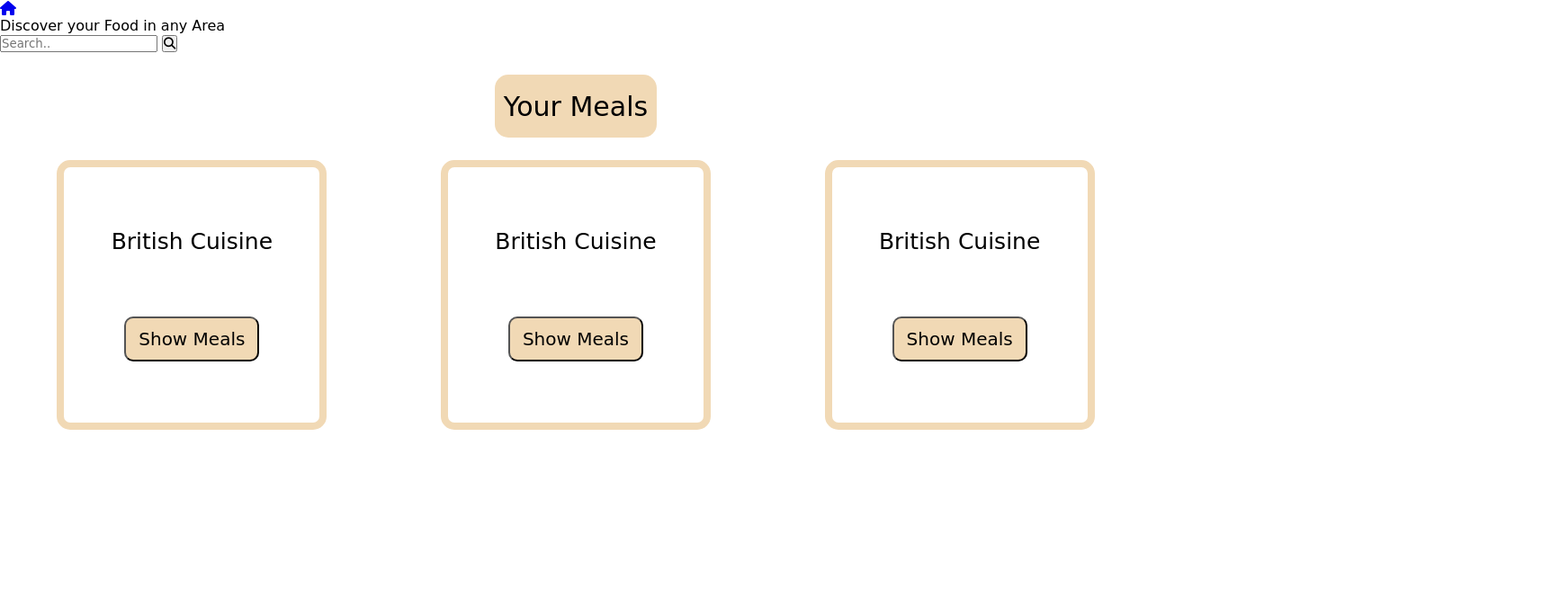
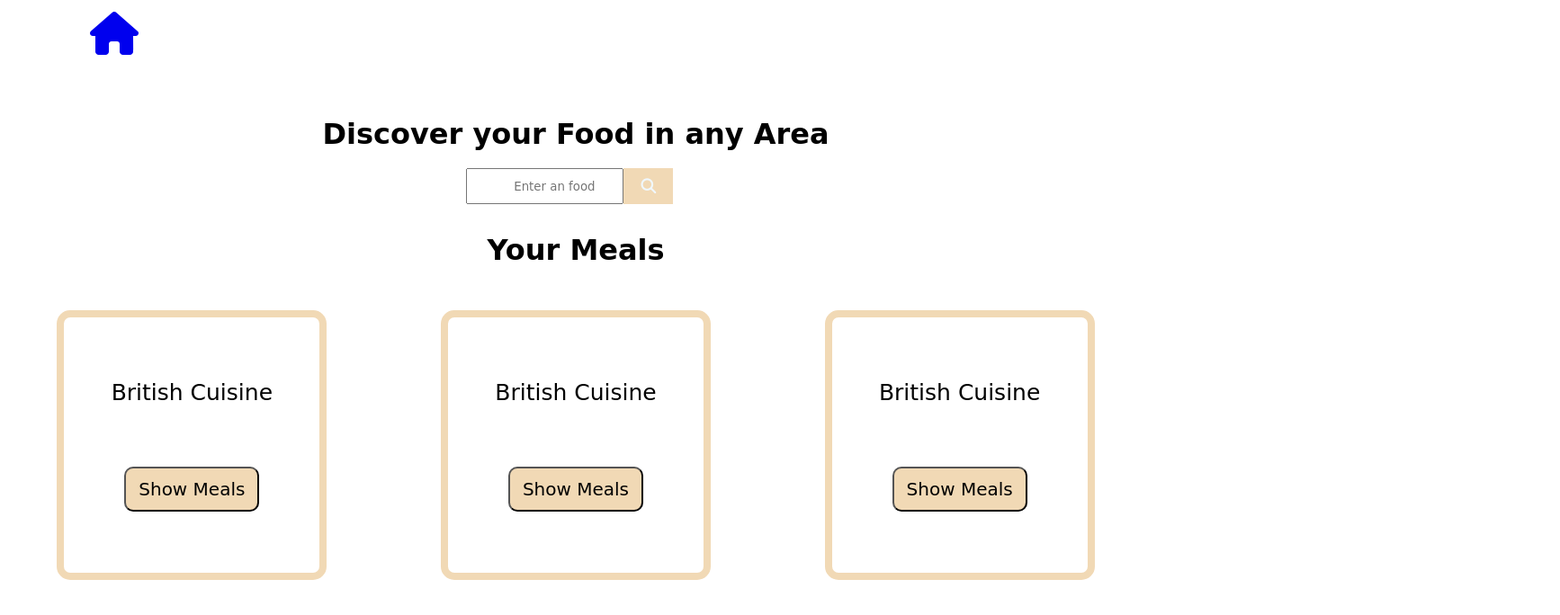
Before and after one commit to GSG-G11/FoodGrid-Mahmoud-Khaled, a plain HTML site: page meals.html in a window 1280 px wide. Shown: the whole page at 90% size, 1734 px wide, since content can reach past the window. Drawn offline with Linux system fonts and the light colour scheme.

Commit message:
styling meals page relates #3

```diff
--- a/meals.html
+++ b/meals.html
@@ -10,23 +10,30 @@
   </head>
   <body>
 
+    <div class="container">
     <nav class="home">
-        <a href="index.html"><i class="fas fa-home"></i></a>
+        <a href="index.html" class="home-icon"><i class="fas fa-home "></i></a>
     </nav>
 
-    <p>Discover your Food in any Area</p>
 
-    <div class="search-container">
-        <form action="/action_page.php">
-          <input type="text" placeholder="Search.." name="search">
-          <button type="submit"><i class="fa fa-search"></i></button>
-        </form>
+      <div class="meal-wrapper">
+        <div class="meal-search">
+          <h2 class="title">Discover your Food in any Area</h2>
+
+          <div class="meal-search-box">
+            <input type="text" class="search-content" placeholder="
+            Enter an food" id="search-input">
+            <button type="submit" class="search-btn btn" id="search-btn">
+              <i class="fas fa-search"></i>
+            </button>
+          </div>
+        </div>
+
+        <div class="meal-result">
+          <h2 class="title">Your Meals</h2>
+        </div>
       </div>
-
-<section  class="sec2">
-<div class="fav">
- <p>Your Meals</p>
-</div>
+    </div>
 
 
 
--- a/style.css
+++ b/style.css
@@ -6,6 +6,86 @@
     padding: 0;
     box-sizing: border-box;
     font-family: 'Gideon Roman', cursive;
+    }
+
+    .container{
+        margin-top: 10px;
+    }
+
+    .home-icon{
+        margin: 100px;
+        font-size: 3rem;
+    }
+
+    .btn{
+        cursor: pointer;
+        outline: 0;
+        font-size: 1.05rem;
+    }
+
+    .title{
+        font-size: 2rem;
+        margin-bottom: 1rem;
+    }
+
+
+    .meal-wrapper{
+        max-width: 1280px;
+        margin: 0 auto;
+        padding: 2rem;
+        background-color: #fff;
+        text-align: center;
+    }
+
+    .meal-search{
+        margin: 2rem 0;
+    }
+
+    .meal-search cite{
+        font-size: 1rem;
+    }
+
+    .meal-search-box{
+        width: 100%;
+        height: 40px;
+        margin: 1.2rem 40%;
+        display: flex;
+        align-items: stretch;
+    }
+
+    .search-control,
+    .search-btn{
+        width: 100%;
+    }
+
+    .search-control{
+        padding: 0 1rem;
+        font-size: 1.1rem;
+        font-family: inherit;
+        outline: 0;
+        border: 1px solid rgb(0, 0, 0);
+        color: aqua;
+        border-top-left-radius: 2rem;
+        border-bottom-left-radius: 2rem;
+    }
+
+    .search-control::placeholder{
+        color: aquamarine;
+    }
+
+    .search-btn{
+        width: 55px;
+        height: 40px;
+        font-size: 1.8;
+        background-color: #F1D9B5;
+        color: aliceblue;
+        border: none;
+        border-top: inherit;
+        border-bottom: inherit;
+    }
+
+    .search-btn:hover{
+        background-color: blue;
     }
 
     .sec1{
```
